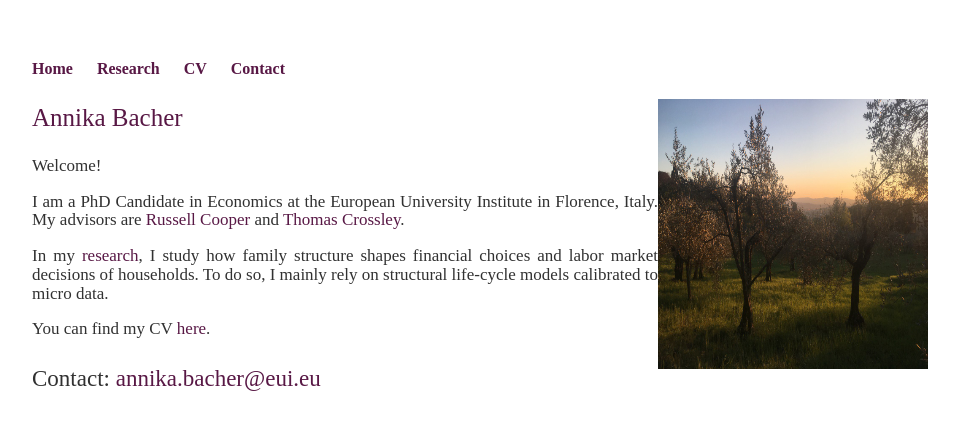
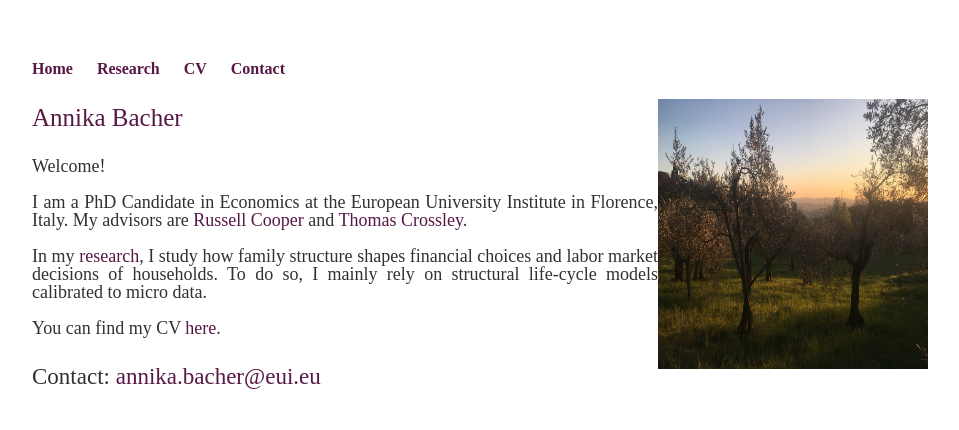
Before and after one commit to annikabacher/annikabacher.github.io, a Jekyll site: the page built from index.html, in a window 1280 px wide. Shown: the top 430 px of the page, without its empty margins (160-1119 px from the left). Built offline with Jekyll 4.4.1, drawn with Linux system fonts in a browser that asks for light colours.

Commit message:
font changes

```diff
--- a/css/main.css
+++ b/css/main.css
@@ -39,8 +39,8 @@
 
 
 p {
-    font:17px/1.5 'Muli';
-    line-height: 1.1em;
+    font:18px/1.5 'Muli';
+    line-height: 1em;
     color: #313131;
 }
 
```
